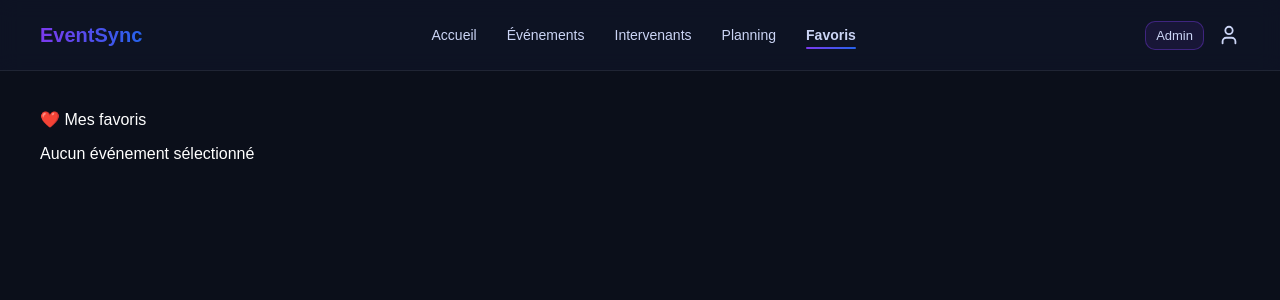
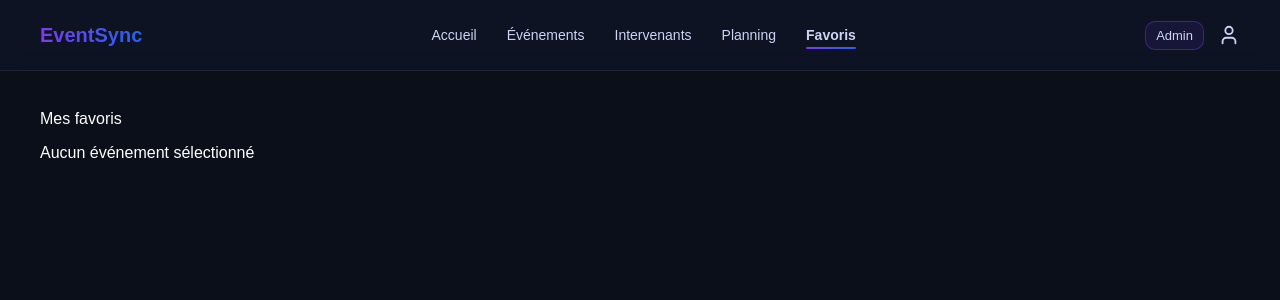
Before and after one commit to Web3CoderExam/ExamWeb3Coder, a Next.js app: page /favorites in a window 1280 px wide. Shown: the top 300 px of the page. Built offline with nearby package versions, Linux system fonts and the light colour scheme.

Commit message:
save work before switching branch

```diff
--- a/package.json
+++ b/package.json
@@ -9,7 +9,7 @@
     "lint": "eslint"
   },
   "dependencies": {
-    "lucide-react": "^1.11.0",
+    "lucide-react": "^1.14.0",
     "next": "16.2.4",
     "react": "19.2.4",
     "react-dom": "19.2.4"
--- a/src/app/favorites/page.jsx
+++ b/src/app/favorites/page.jsx
@@ -7,7 +7,7 @@ export default function Page({ params }) {
   if (!event) {
     return (
       <div style={{ padding: 40 }}>
-        ❤️ Mes favoris
+          Mes favoris
         <p>Aucun événement sélectionné</p>
       </div>
     );
@@ -15,7 +15,7 @@ export default function Page({ params }) {
 
   return (
     <div style={{ padding: 40 }}>
-      <h1>❤️ Mes favoris</h1>
+      <h1>Mes favoris</h1>
 
       <FavoritesView
         eventId={event.id}
--- a/src/app/sessions/[id]/SessionPage.module.css
+++ b/src/app/sessions/[id]/SessionPage.module.css
@@ -215,8 +215,8 @@
   display: flex;
   flex-direction: column;
   gap: 12px;
-  flex: 1; /* IMPORTANT */
-  overflow-y: auto; /* SCROLL UNIQUEMENT ICI */
+  flex: 1;
+  overflow-y: auto;
 }
 
 /* QUESTION */
--- a/src/app/sessions/[id]/SessionView.jsx
+++ b/src/app/sessions/[id]/SessionView.jsx
@@ -61,7 +61,7 @@ export default function SessionView({ session, speakers }) {
     );
   }, [questions, session.id]);
 
-  /* ❤️ FAVORITES */
+  /* FAVORITES */
   useEffect(() => {
     const favs = JSON.parse(localStorage.getItem("favs") || "[]");
     setFavorite(favs.includes(session.id));
--- a/src/app/sessions/[id]/page.jsx
+++ b/src/app/sessions/[id]/page.jsx
@@ -19,7 +19,7 @@ export default async function Page({ params }) {
   if (!session) {
     return (
       <div style={{ padding: 20 }}>
-        ❌ Session introuvable (id: {sessionId})
+        Session introuvable (id: {sessionId})
       </div>
     );
   }
--- a/src/components/EventPage/EventPage.jsx
+++ b/src/components/EventPage/EventPage.jsx
@@ -31,7 +31,7 @@ export default function EventPage({ event, sessions, speakers }) {
             <span>{event.location}</span>
           </div>
 
-          {/* 🔥 CTA PLANNING */}
+          {/* PLANNING */}
           <button
             className={styles.planningBtn}
             onClick={() => router.push(`/planning?event=${event.id}`)}
--- a/src/components/Speakers/SpeakerCard.module.css
+++ b/src/components/Speakers/SpeakerCard.module.css
@@ -77,14 +77,11 @@
   position: absolute;
   bottom: -4px;
   right: -4px;
-
   background: linear-gradient(135deg, #7c3aed, #6366f1);
   color: white;
-
   font-size: 11px;
   padding: 4px 7px;
   border-radius: 999px;
-
   border: 2px solid #0b1020;
 }
 
@@ -118,7 +115,6 @@
   display: flex;
   align-items: center;
   justify-content: center;
-
   width: 24px;
 }
 
```
Also changed, not shown: 1 other file (tests, documents, lock files or other folders).
